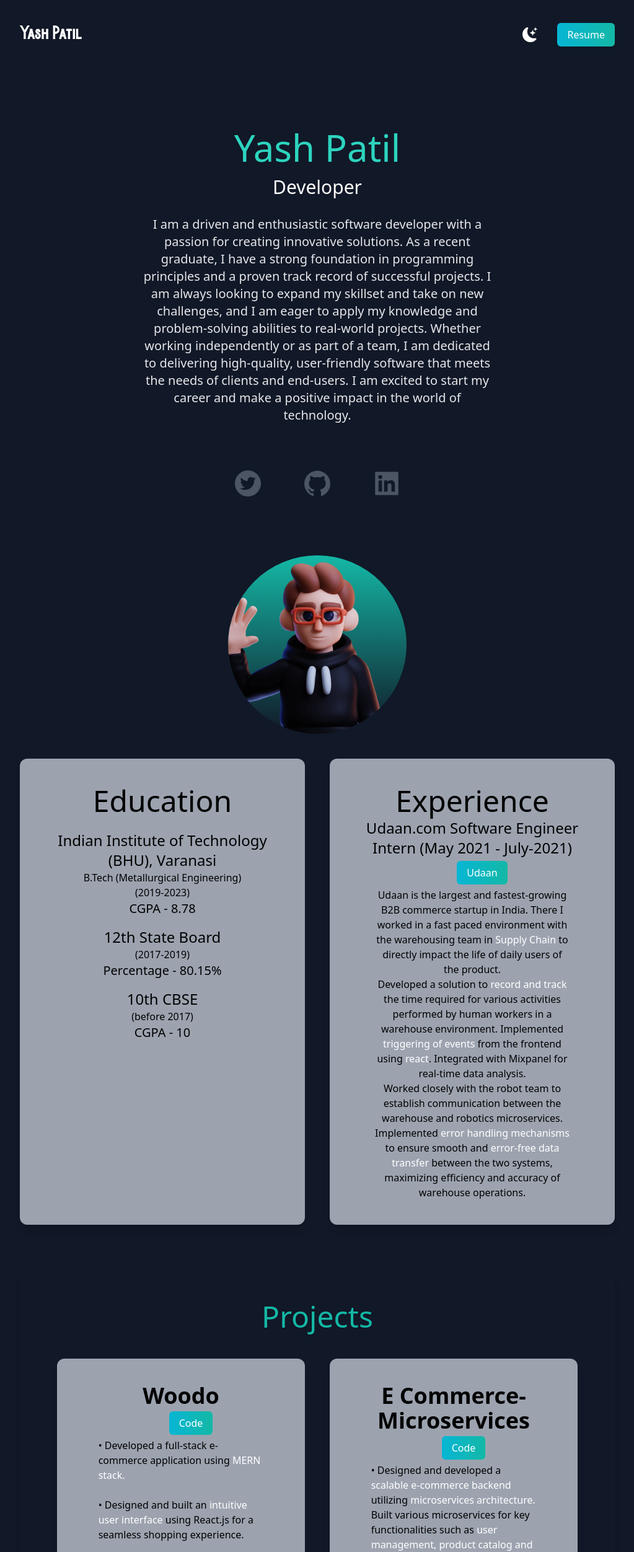
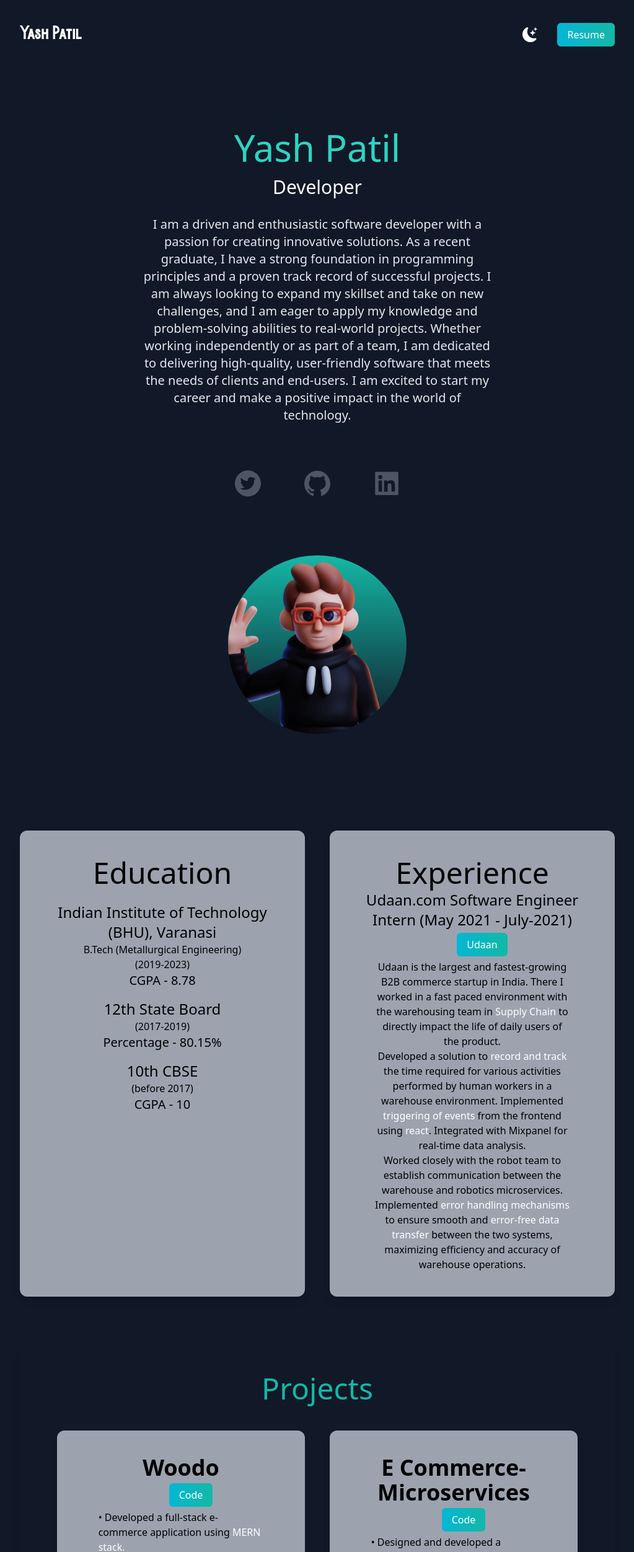
Before and after one commit to Yash-271120/portfolio, a Next.js app: page /portfolio/ in a window 1280 px wide. Shown: the top 2504 px of the page at 62% size, without its empty margins (128-1151 px from the left). Built offline with nearby package versions, Linux system fonts and the light colour scheme.

Commit message:
updated margin

```diff
--- a/pages/index.js
+++ b/pages/index.js
@@ -57,7 +57,16 @@ export default function Home() {
               Developer
             </h3>
             <p className="text-md py-5 leading-8 text-gray-800 md:text-xl max-w-xl mx-auto dark:text-gray-200">
-              I am a driven and enthusiastic software developer with a passion for creating innovative solutions. As a recent graduate, I have a strong foundation in programming principles and a proven track record of successful projects. I am always looking to expand my skillset and take on new challenges, and I am eager to apply my knowledge and problem-solving abilities to real-world projects. Whether working independently or as part of a team, I am dedicated to delivering high-quality, user-friendly software that meets the needs of clients and end-users. I am excited to start my career and make a positive impact in the world of technology.
+              I am a driven and enthusiastic software developer with a passion
+              for creating innovative solutions. As a recent graduate, I have a
+              strong foundation in programming principles and a proven track
+              record of successful projects. I am always looking to expand my
+              skillset and take on new challenges, and I am eager to apply my
+              knowledge and problem-solving abilities to real-world projects.
+              Whether working independently or as part of a team, I am dedicated
+              to delivering high-quality, user-friendly software that meets the
+              needs of clients and end-users. I am excited to start my career
+              and make a positive impact in the world of technology.
             </p>
           </div>
           <div className="text-5xl flex justify-center gap-16 py-3 text-gray-600">
@@ -79,7 +88,7 @@ export default function Home() {
           </div>
         </section>
 
-        <section className=" mt-96">
+        <section className=" mt-[800px] md:mt-[500px]">
           <div>
             <div className=" lg:flex gap-10">
               <div className=" text-center shadow-lg p-10 rounded-xl my-10 basis-1/2 dark:bg-gray-400">
```
